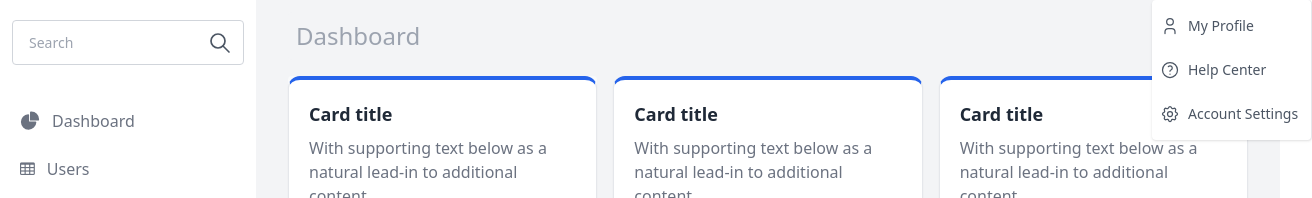
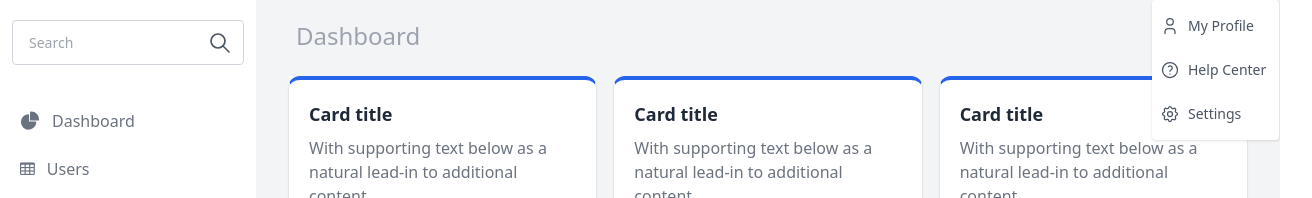
Before and after one commit to yadamoon/Admin-Panel, a React (Vite) app in the folder Dashboard/: page / in a window 1280 px wide. Both pictures are taken after a click on the element 1188 px from the left and 54 px from the top of the page. Shown: the part 96-294 px from the top of the page, 1312 px wide, since content can reach past the window. Built offline with nearby package versions, Linux system fonts and the light colour scheme.

Commit message:
updated width

```diff
--- a/Dashboard/src/components/SideBar/common/HeaderApp.jsx
+++ b/Dashboard/src/components/SideBar/common/HeaderApp.jsx
@@ -106,7 +106,7 @@ export default function IndexPage() {
                       onClick={() => setProfile(!profile)}
                     >
                       {profile && (
-                        <ul className="p-2 w-40 border-r bg-white absolute rounded  shadow top-0 mt-16 ">
+                        <ul className="p-2 w-32 border-r bg-white absolute rounded  shadow top-0 mt-16 ">
                           <li className="cursor-pointer text-gray-600 text-sm leading-3 tracking-normal py-2 hover:text-indigo-700 focus:text-indigo-700 focus:outline-none">
                             <div className="flex items-center">
                               <svg
@@ -165,7 +165,7 @@ export default function IndexPage() {
                               <path d="M10.325 4.317c.426-1.756 2.924-1.756 3.35 0a1.724 1.724 0 0 0 2.573 1.066c1.543-.94 3.31.826 2.37 2.37a1.724 1.724 0 0 0 1.065 2.572c1.756.426 1.756 2.924 0 3.35a1.724 1.724 0 0 0 -1.066 2.573c.94 1.543-.826 3.31-2.37 2.37a1.724 1.724 0 0 0 -2.572 1.065c-.426 1.756-2.924 1.756-3.35 0a1.724 1.724 0 0 0 -2.573 -1.066c-1.543.94-3.31-.826-2.37-2.37a1.724 1.724 0 0 0 -1.065 -2.572c-1.756-.426-1.756-2.924 0-3.35a1.724 1.724 0 0 0 1.066 -2.573c-.94-1.543.826-3.31 2.37-2.37.996.608 2.296.07 2.572-1.065z" />
                               <circle cx={12} cy={12} r={3} />
                             </svg>
-                            <span className="ml-2">Account Settings</span>
+                            <span className="ml-2"> Settings</span>
                           </li>
                         </ul>
                       )}
```
